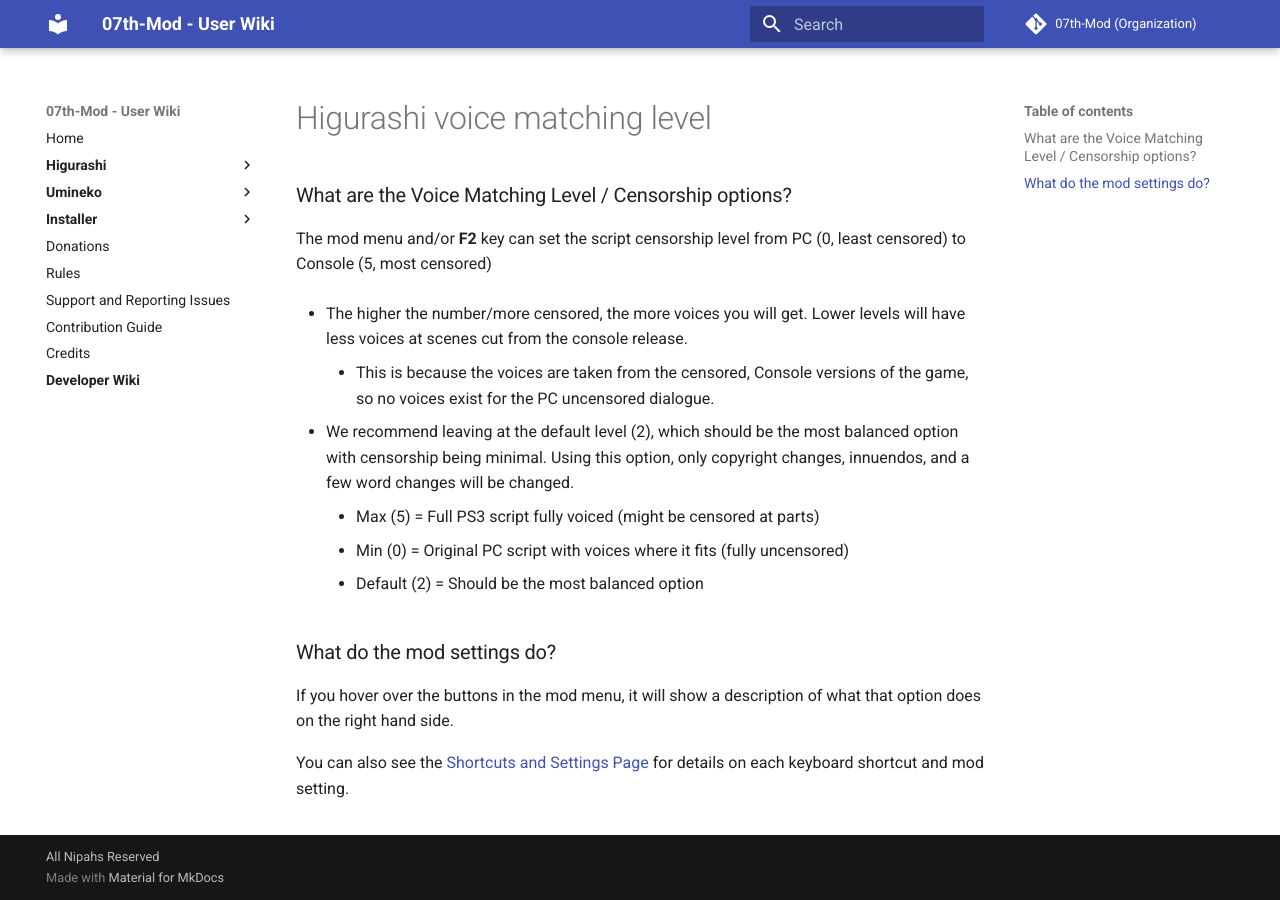
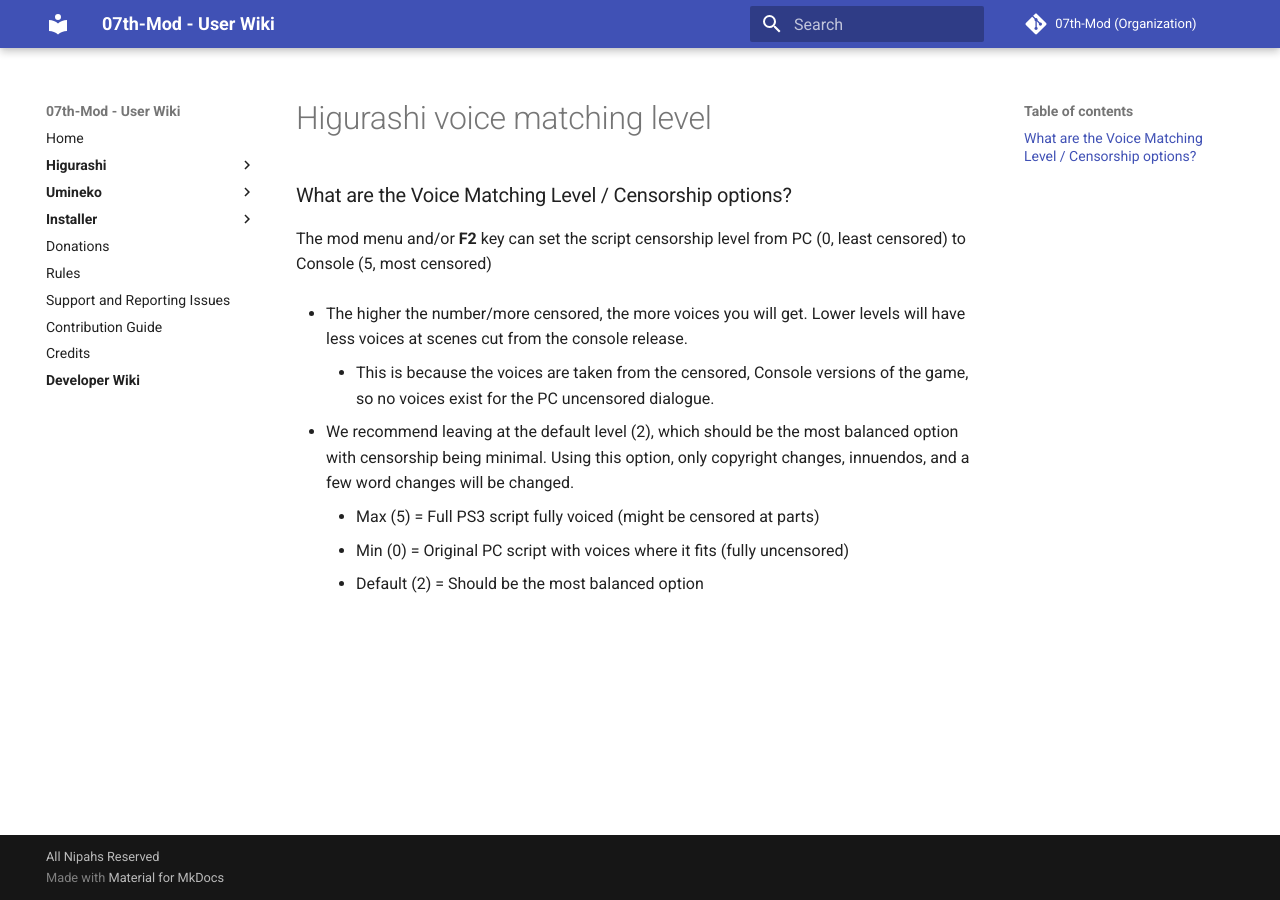
Before and after one commit to 07th-mod/wiki, an MkDocs documentation site: the page built from docs/Snippets/higurashi-voice-matching-level.md, in a window 1280 px wide. Built offline with MkDocs 1.6.1 and Material for MkDocs 9.7.7, drawn with Linux system fonts in a browser that asks for light colours.

Commit message:
Fix duplicate "What do the mod settings do?" section

```diff
--- a/docs/Snippets/higurashi-voice-matching-level.md
+++ b/docs/Snippets/higurashi-voice-matching-level.md
@@ -9,9 +9,3 @@
     * Max (5) = Full PS3 script fully voiced (might be censored at parts)
     * Min (0) = Original PC script with voices where it fits (fully uncensored)
     * Default (2) = Should be the most balanced option
-
-### What do the mod settings do?
-
-If you hover over the buttons in the mod menu, it will show a description of what that option does on the right hand side.
-
-You can also see the [Shortcuts and Settings Page](Higurashi-Part-2---Patch-configuration-and-keyboard-shortcuts.md) for details on each keyboard shortcut and mod setting.
```
